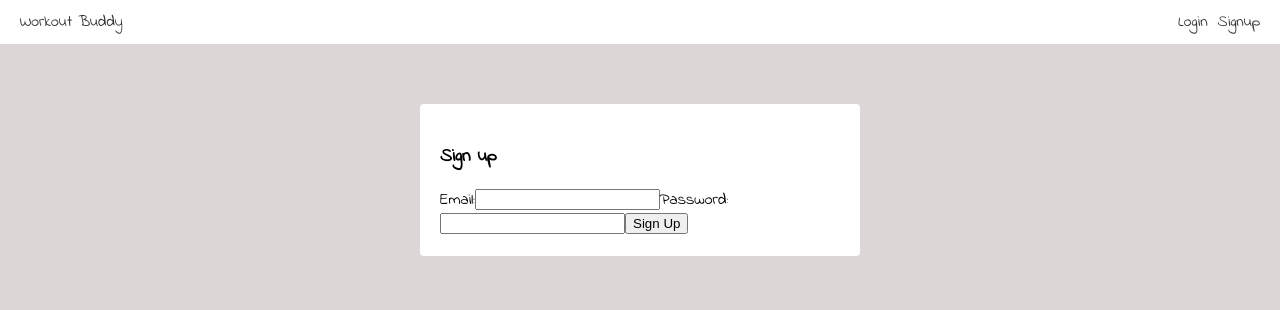
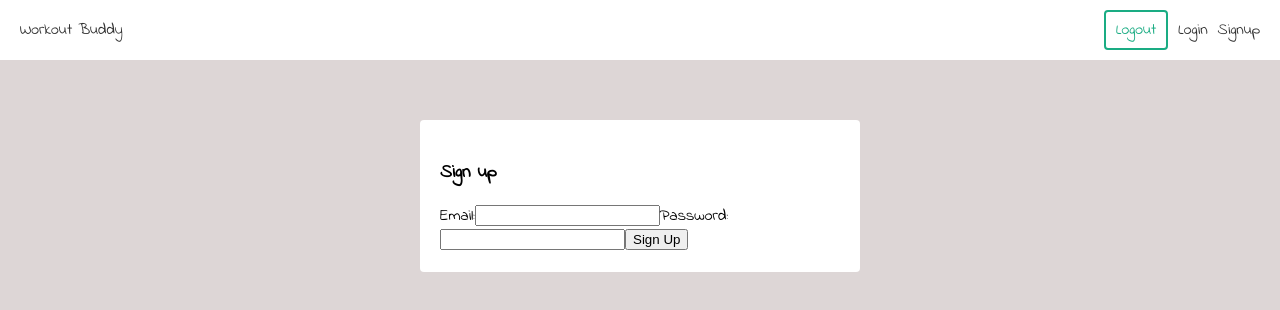
Before and after one commit to Qubyte7/Mern-stack, a React (Vite) app in the folder client/: page /signup in a window 1280 px wide. Shown: the top 310 px of the page. Built offline with nearby package versions, Linux system fonts and the light colour scheme.

Commit message:
done with the logout functionality

```diff
--- a/client/src/App.css
+++ b/client/src/App.css
@@ -53,6 +53,16 @@
 nav a{
   margin-left: 10px;
 }
+nav button {
+  background: white;
+  color: var(--primary);
+  border: 2px solid var(--primary);
+  padding: 6px 10px;
+  border-radius: 4px;
+  font-family: indie;
+  cursor: pointer;
+  font-size: 1em;
+}
 form.signup, form.login{
   max-width: 400px;
   margin: 40px auto;
--- /dev/null
+++ b/client/src/HOOKS/useLogout.tsx
@@ -0,0 +1,13 @@
+import { useAuthContext } from "./useAuthContext";
+
+export const useLogout = () => {
+  const { dispatch } = useAuthContext();
+  const logout = () => {
+    //remove user from local storage
+    localStorage.removeItem("user");
+    //dispacth logout action
+
+    dispatch({ type: "LOGOUT" });
+  };
+  return { logout };
+};
--- a/client/src/HOOKS/useSignup.tsx
+++ b/client/src/HOOKS/useSignup.tsx
@@ -22,7 +22,7 @@
         user
       );
       localStorage.setItem("user", JSON.stringify(response.data));
-      dispatch({ type: "LOGIN", payload: response.data });
+      dispatch({ type: "SIGNUP", payload: response.data });
       setIsloading(false);
       // axios.post("http://localhost:8080/api/user/signup")
       // .then((response)=>{
--- a/client/src/components/NavBar.tsx
+++ b/client/src/components/NavBar.tsx
@@ -1,11 +1,18 @@
 import {Link} from 'react-router-dom'
-
+import { useLogout } from '../HOOKS/useLogout'
 export const NavBar = ()=>{
+    const {logout} = useLogout()
+    const handleClick = () =>{
+     logout();
+    }
     return (
         <header>
         <div className="container">
          <Link to='/'>Workout Buddy</Link>
          <nav>
+            <div>
+                <button onClick={handleClick}>Logout</button>
+            </div>
             <div>
                 <Link to="/login">Login</Link>
                 <Link to="/signup">Signup</Link>
```
Also changed, not shown: client/exp.txt.
